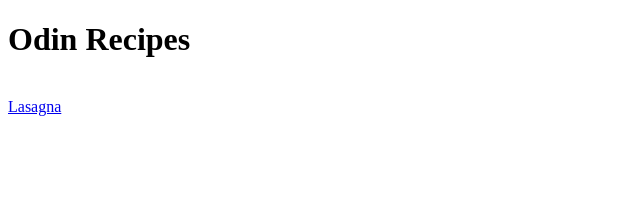
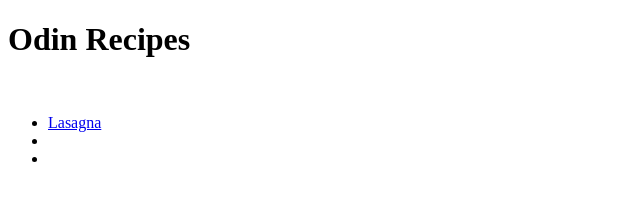
Before and after one commit to Peternbrown/odin-recipes, a plain HTML site: page index.html in a window 1280 px wide. Shown: the whole page, without its empty margins (0-640 px from the left). Drawn offline with Linux system fonts and the light colour scheme.

Commit message:
Added site links to index.html

```diff
--- a/index.html
+++ b/index.html
@@ -1,13 +1,21 @@
 <!DOCTYPE html>
 <html lang="en">
+
 <head>
     <meta charset="UTF-8">
     <meta name="viewport" content="width=device-width, initial-scale=1.0">
     <title>Document</title>
 </head>
+
 <body>
     <h1>Odin Recipes</h1>
     <br>
-    <a href="recipes/lasagna.html">Lasagna</a>
+    <ul>
+        <li><a href="recipes/lasagna.html">Lasagna</a></li>
+        <li><a href="recipes/flan.html"></a></li>
+        <li><a href="recipes/cereal.html"></a></li>
+    </ul>
+
 </body>
+
 </html>
```
